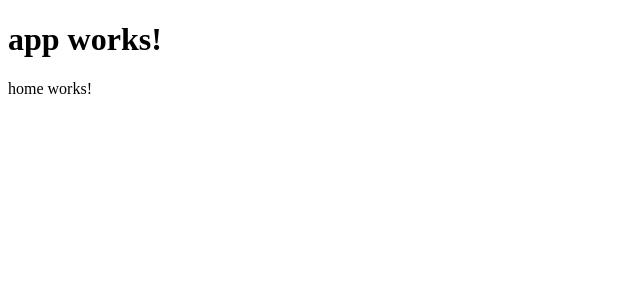
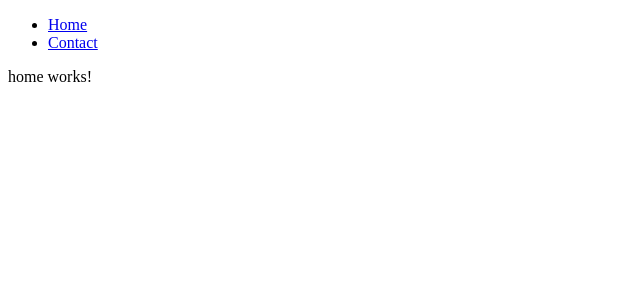
Before and after one commit to cstodor/Angular4-Univeral-Sample-Project, an Angular app: page / in a window 1280 px wide. Shown: the top 300 px of the page, without its empty margins (0-640 px from the left). Built offline with nearby package versions, Linux system fonts and the light colour scheme.

Commit message:
Added Simple Menu

```diff
--- a/src/app/app.component.html
+++ b/src/app/app.component.html
@@ -1,4 +1,12 @@
-<h1>
-  {{title}}
-</h1>
+<!-- Header -->
+<header>
+  <!-- Navigation -->
+  <nav>
+    <ul>
+      <li><a routerLink="/">Home</a></li>
+      <li><a routerLink="contact">Contact</a></li>
+    </ul>
+  </nav>
+</header>
+<!-- Router Container -->
 <router-outlet></router-outlet>
```
